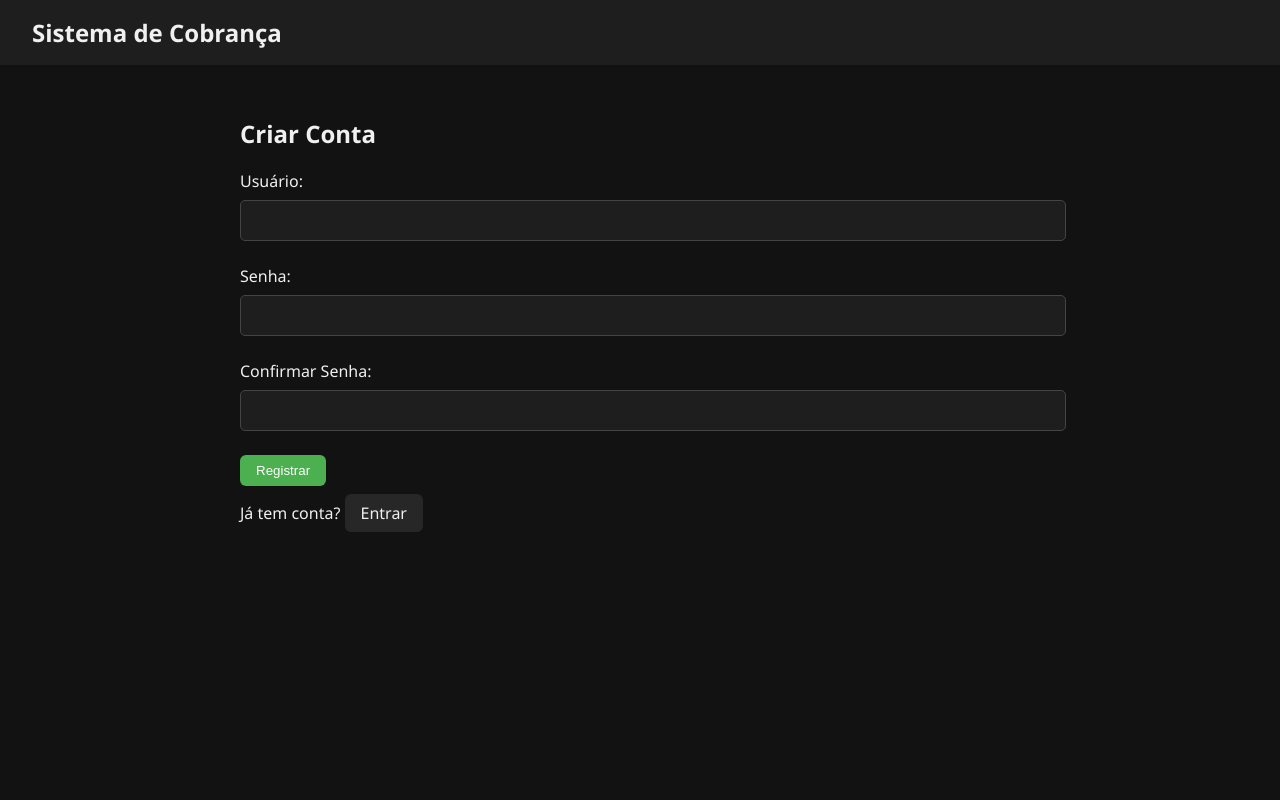
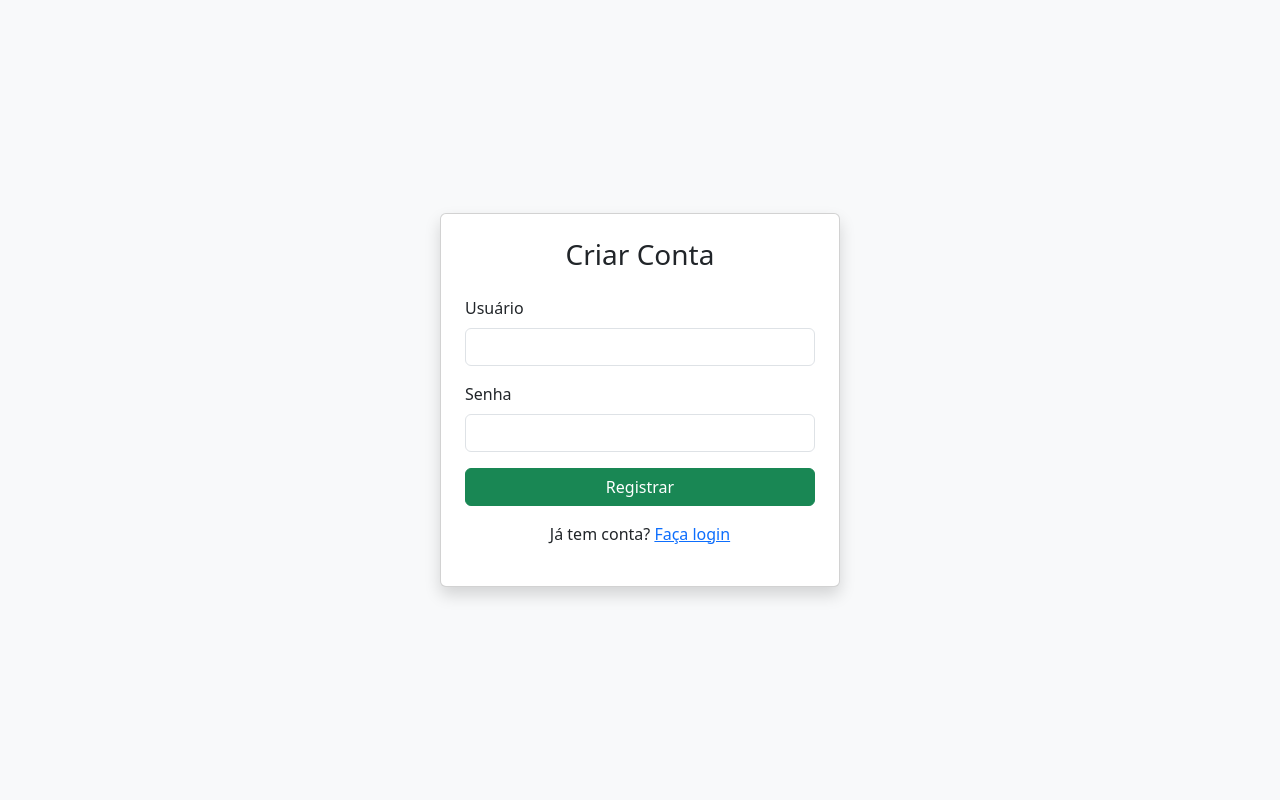
Before and after one commit to guandrade97/sistema-cobranca04, a Flask app: page /register in a window 1280 px wide. Run offline with Flask 3, Linux system fonts and the light colour scheme.

Commit message:
Update register.html

```diff
--- a/templates/register.html
+++ b/templates/register.html
@@ -1,18 +1,39 @@
-{% extends "base.html" %}
-{% block title %}Registrar{% endblock %}
-{% block content %}
-<h2>Criar Conta</h2>
-<form method="POST">
-    <label for="username">Usuário:</label>
-    <input type="text" name="username" required>
+<!DOCTYPE html>
+<html lang="pt-br">
+<head>
+    <meta charset="UTF-8">
+    <title>Cadastro</title>
+    <link href="https://cdn.jsdelivr.net/npm/bootstrap@5.3.3/dist/css/bootstrap.min.css" rel="stylesheet">
+</head>
+<body class="bg-light d-flex align-items-center justify-content-center" style="height: 100vh;">
 
-    <label for="password">Senha:</label>
-    <input type="password" name="password" required>
+    <div class="card shadow p-4" style="width: 100%; max-width: 400px;">
+        <h3 class="text-center mb-4">Criar Conta</h3>
 
-    <label for="confirm_password">Confirmar Senha:</label>
-    <input type="password" name="confirm_password" required>
+        {% with messages = get_flashed_messages() %}
+          {% if messages %}
+            <div class="alert alert-warning" role="alert">
+              {{ messages[0] }}
+            </div>
+          {% endif %}
+        {% endwith %}
 
-    <button type="submit" class="btn">Registrar</button>
-</form>
-<p>Já tem conta? <a href="{{ url_for('login') }}">Entrar</a></p>
-{% endblock %}
+        <form method="POST">
+            <div class="mb-3">
+                <label class="form-label">Usuário</label>
+                <input type="text" class="form-control" name="username" required>
+            </div>
+            <div class="mb-3">
+                <label class="form-label">Senha</label>
+                <input type="password" class="form-control" name="password" required>
+            </div>
+            <button type="submit" class="btn btn-success w-100">Registrar</button>
+        </form>
+
+        <div class="text-center mt-3">
+            <p>Já tem conta? <a href="{{ url_for('login') }}">Faça login</a></p>
+        </div>
+    </div>
+
+</body>
+</html>
```
